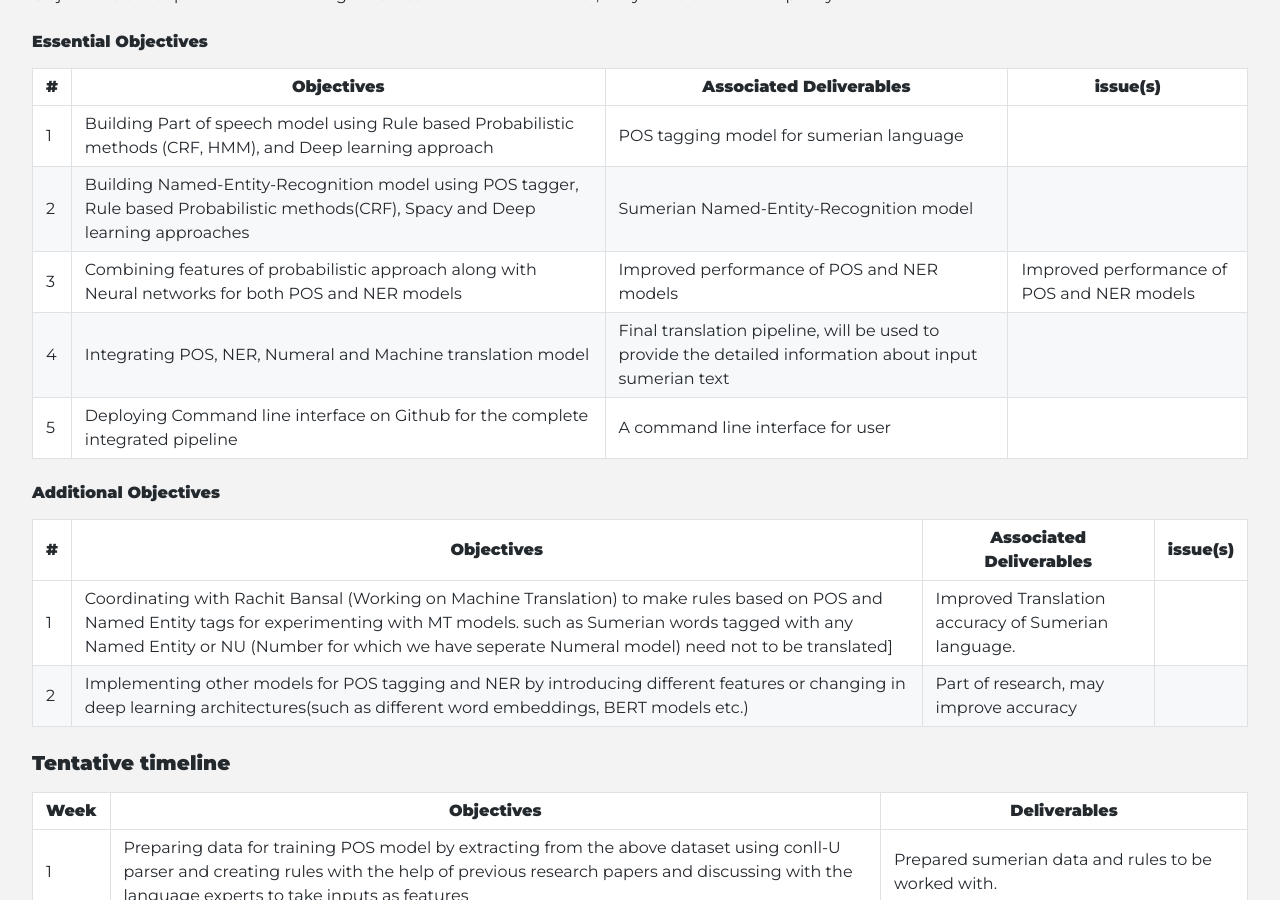
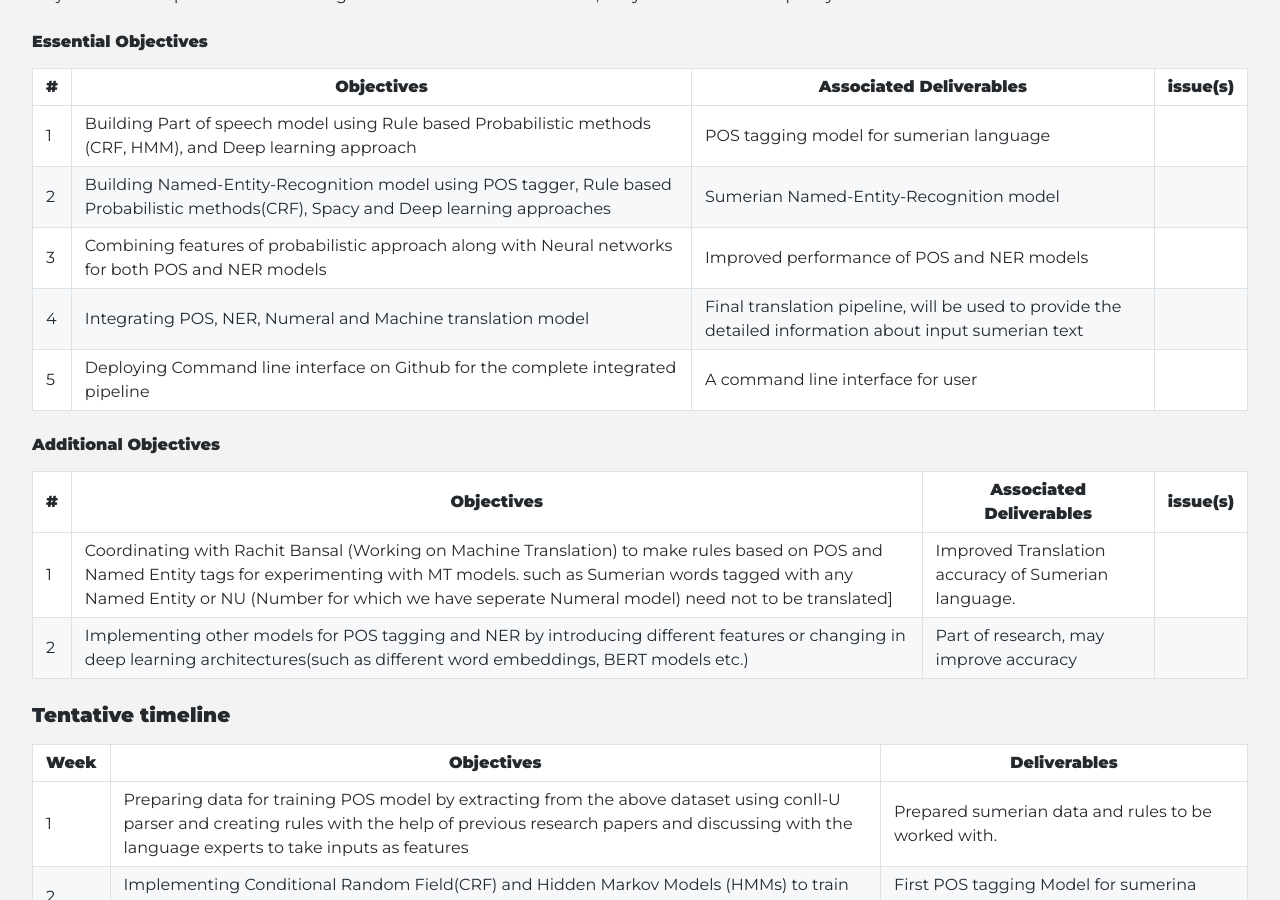
Before and after one commit to cdli-gh/blog, a Jekyll site: the page built from _blog/gsoc20/translation_pipeline/index.md, in a window 1280 px wide and 900 px high, scrolled down 1346 px. Built offline with Jekyll 4.4.1, drawn with Linux system fonts in a browser that asks for light colours.

Commit message:
Update index.md

```diff
--- a/_blog/gsoc20/translation_pipeline/index.md
+++ b/_blog/gsoc20/translation_pipeline/index.md
@@ -34,7 +34,7 @@ Objectives are separated in two categories: essential and additional, they are a
 |---	|---	|---	|---	|
 |1   	|  Building Part of speech model using Rule based Probabilistic methods (CRF, HMM), and Deep learning approach 	|  POS tagging model for sumerian language 	|   	|
 |2   	|   Building Named-Entity-Recognition  model using POS tagger, Rule based Probabilistic methods(CRF), Spacy  and Deep learning approaches 	|   Sumerian Named-Entity-Recognition model 	|   	|
-|3   	|  Combining features of probabilistic approach along with Neural networks for both POS and NER models 	|   Improved performance of POS and NER models	|   Improved performance of POS and NER models	|
+|3   	|  Combining features of probabilistic approach along with Neural networks for both POS and NER models 	|   Improved performance of POS and NER models |     |
 |4   	|   Integrating POS, NER, Numeral and Machine translation model	|  Final translation pipeline, will be used to provide the detailed information about input sumerian text |    |
 |5   	|   Deploying Command line interface on Github for the complete integrated pipeline	|  A command line interface for user  	|   	|
 
```
